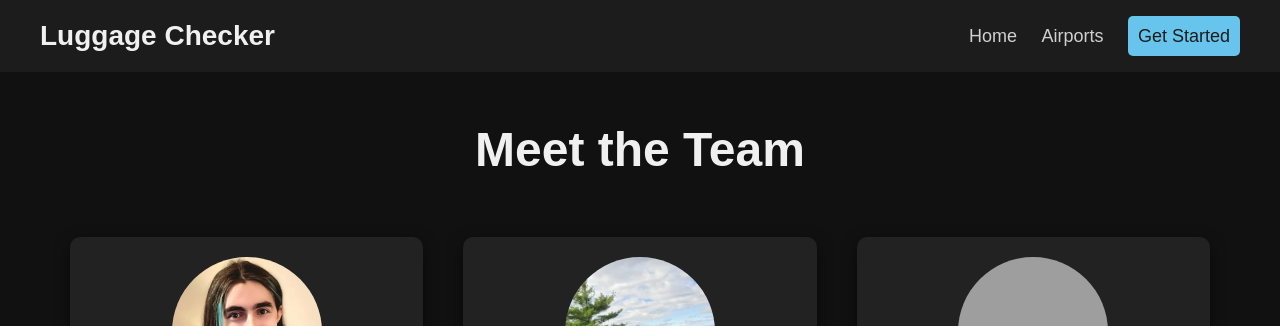
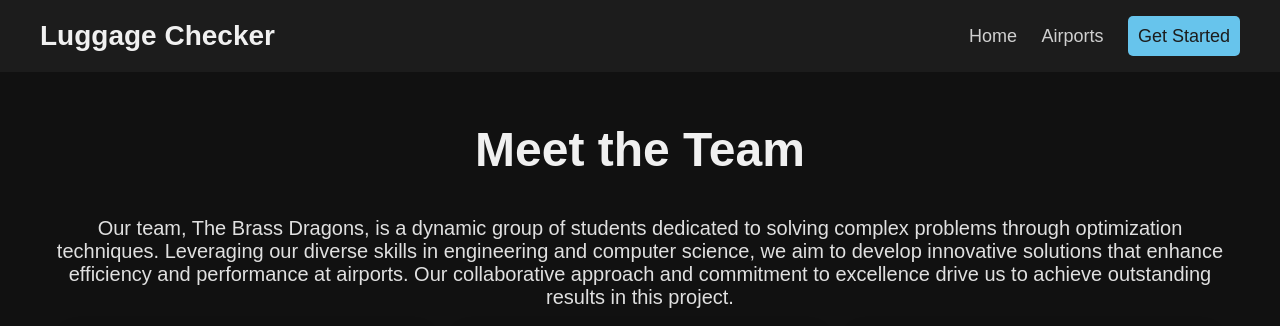
Before and after one commit to colenelson33/luggage-checker, a plain HTML site: page app/pages/about.html in a window 1280 px wide. Shown: the top 326 px of the page. Drawn offline with Linux system fonts and the light colour scheme; grey boxes are pictures that could not be loaded.

Commit message:
Updated About page

```diff
--- a/app/pages/about.html
+++ b/app/pages/about.html
@@ -19,6 +19,12 @@
 
     <main class="about-container">
         <h1>Meet the Team</h1>
+        <p style="font-size: 20px;">
+            Our team, The Brass Dragons, is a dynamic group of students dedicated to solving complex problems through
+            optimization techniques. Leveraging our diverse skills in engineering and computer science, we
+            aim to develop innovative solutions that enhance efficiency and performance at airports. Our collaborative approach and
+            commitment to excellence drive us to achieve outstanding results in this project.
+        </p>
         <div class="team-grid">
             <div class="team-member">
                 <a href="https://www.linkedin.com/in/kiera-deppen/">
```
